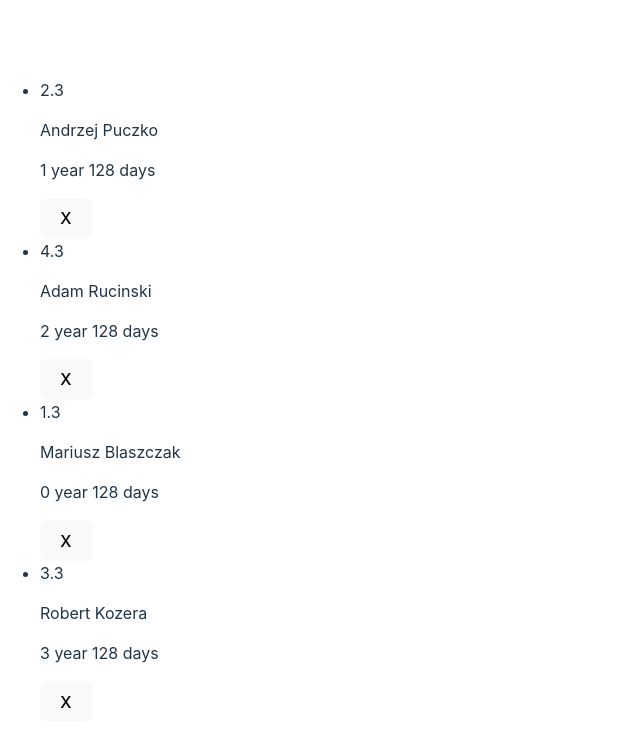
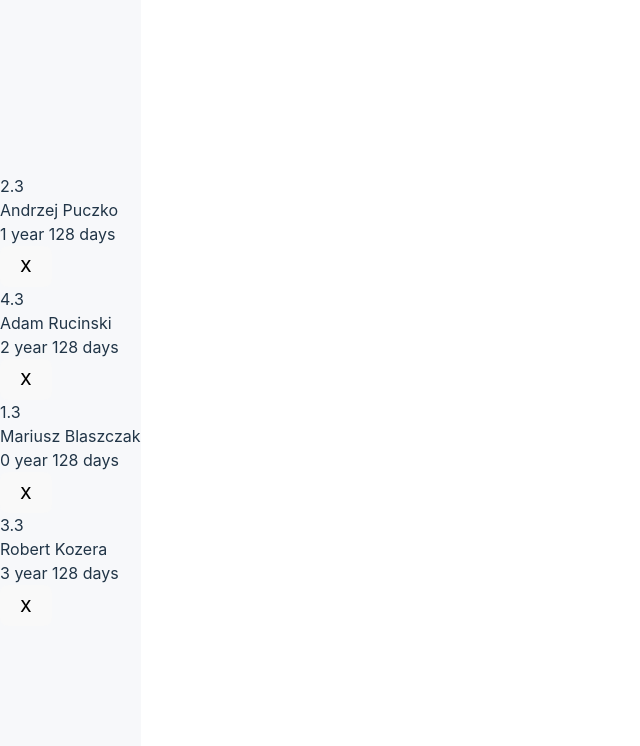
Before and after one commit to AndrzejPuczko/employee-management, a React (Vite) app: page / in a window 1280 px wide. Shown: the top 746 px of the page, without its empty margins (0-640 px from the left). Built offline with nearby package versions, Linux system fonts and the light colour scheme.

Commit message:
feat: add first styled component to project

```diff
--- a/src/App.jsx
+++ b/src/App.jsx
@@ -1,10 +1,21 @@
 import UsersList from './components/UsersList/UsersList'
+import './assets/GlobalStyles.scss'
+import styled from 'styled-components'
+
+const Wrapper = styled.div`
+	background-color: #f7f8fa;
+	display: flex;
+	justify-content: center;
+	align-items: center;
+	width: 100%;
+	height: 100vh;
+`
 
 function App() {
 	return (
-		<>
+		<Wrapper>
 			<UsersList />
-		</>
+		</Wrapper>
 	)
 }
 
```
